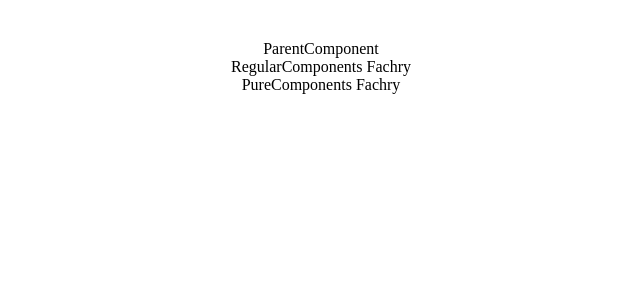
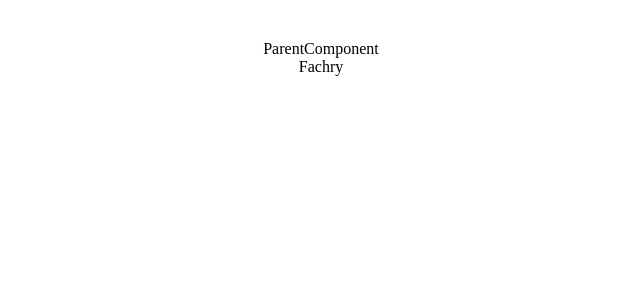
Before and after one commit to fachry99/reactjs, a React (Vite) app in the folder hello-world/: page / in a window 1280 px wide. Shown: the top 300 px of the page, without its empty margins (319-959 px from the left). Built offline with nearby package versions, Linux system fonts and the light colour scheme.

Commit message:
React.memo is higher order component

```diff
--- /dev/null
+++ b/hello-world/src/components/MemoComponent.jsx
@@ -0,0 +1,9 @@
+import React from "react";
+
+function MemoComponent({ name }) {
+  console.log("Memo Component Render");
+  return <div>{name}</div>;
+}
+
+export default React.memo(MemoComponent);
+//React.memo is a higher order component. It's similar to React.PureComponent but for function components instead of classes.
--- a/hello-world/src/components/ParentComponent.jsx
+++ b/hello-world/src/components/ParentComponent.jsx
@@ -1,8 +1,9 @@
-import { Component, PureComponent } from "react";
-import RegularComponents from "./RegularComponents";
-import PureComponents from "./PureComponents";
+import { Component } from "react";
+// import RegularComponents from "./RegularComponents";
+// import PureComponents from "./PureComponents";
+import MemoComponent from "./MemoComponent";
 
-class ParentComponent extends PureComponent {
+class ParentComponent extends Component {
   constructor(props) {
     super(props);
 
@@ -23,8 +24,9 @@ class ParentComponent extends PureComponent {
     return (
       <div>
         ParentComponent
-        <RegularComponents name={this.state.name} />
-        <PureComponents name={this.state.name} />
+        <MemoComponent name={this.state.name} />
+        {/* <RegularComponents name={this.state.name} />
+        <PureComponents name={this.state.name} /> */}
       </div>
     );
   }
```
